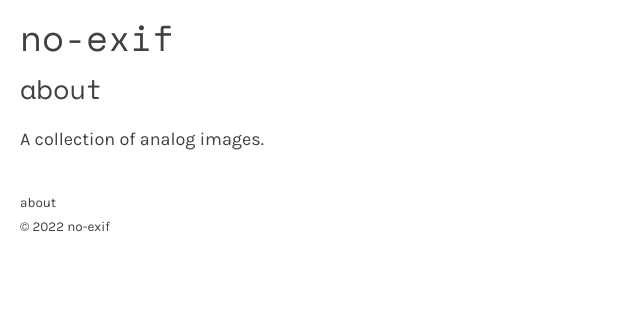
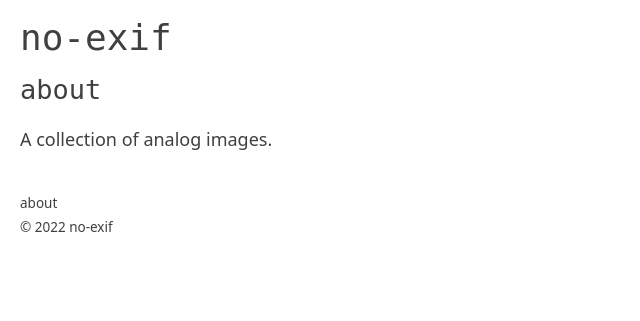
Before and after one commit to curlybracketshq/no-exif.curlybrackets.it, a Jekyll site: the page built from about.markdown, in a window 1280 px wide. Shown: the top 321 px of the page, without its empty margins (0-640 px from the left). Built offline with Jekyll 4.4.1, drawn with Linux system fonts in a browser that asks for light colours.

Commit message:
Remove external fonts

```diff
--- a/_layouts/default.html
+++ b/_layouts/default.html
@@ -7,7 +7,6 @@
   <meta name="description" content="{{ page.description }}">
   <link rel="stylesheet" type="text/css" href="{{ site.url }}/stylesheets/reset.css" />
   <link rel="stylesheet" type="text/css" href="{{ site.url }}/stylesheets/style.css" />
-  <link href="https://fonts.googleapis.com/css?family=Karla|Space+Mono" rel="stylesheet">
   <!--[if IE]>
     <script src="http://html5shiv.googlecode.com/svn/trunk/html5.js"></script>
   <![endif]-->
--- a/stylesheets/style.css
+++ b/stylesheets/style.css
@@ -5,13 +5,14 @@ html, body {
 }
 
 body {
-  font-family: 'Karla', sans-serif;
+  /* System Fonts with system-ui */
+  font-family: system-ui, "Segoe UI", Roboto, Helvetica, Arial, sans-serif, "Apple Color Emoji", "Segoe UI Emoji", "Segoe UI Symbol";
   color: #404040;
   font-size: 18px;
 }
 
 h1, h2 {
-  font-family: 'Space Mono', monospace;
+  font-family: 'SF Mono', SFMono-Regular, ui-monospace, 'DejaVu Sans Mono', Menlo, Consolas, monospace;
 }
 
 h1, h2, h3, h4 {
@@ -90,7 +91,7 @@ nav.menu li {
 }
 
 time {
-  font-family: 'Space Mono', monospace;
+  font-family: 'SF Mono', SFMono-Regular, ui-monospace, 'DejaVu Sans Mono', Menlo, Consolas, monospace;
   font-size: 75%;
 }
 
```
